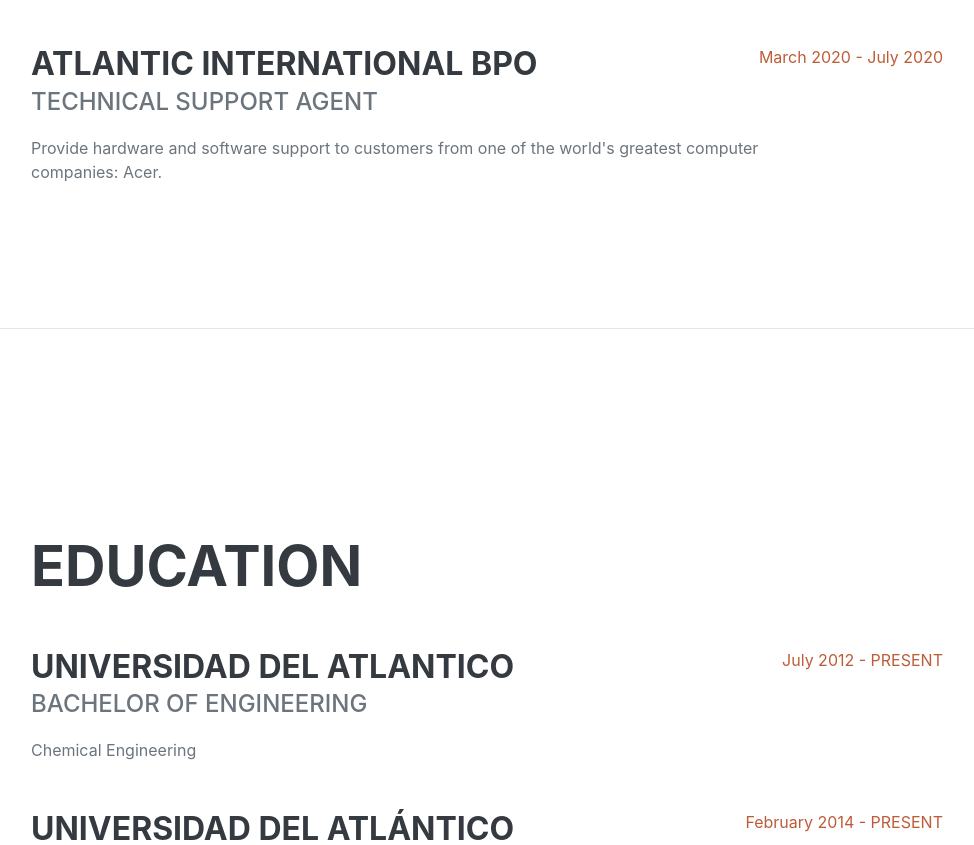
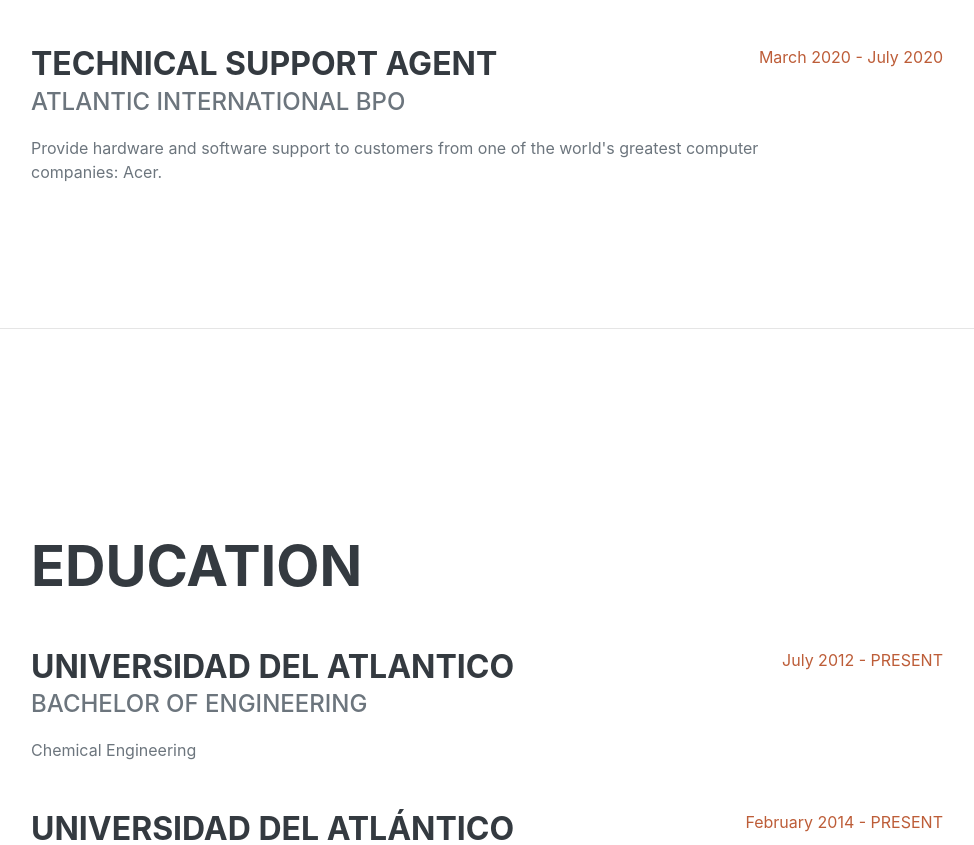
Before and after one commit to DArchemist/dandresortiz.github.io, a plain HTML site: page index.html in a window 1280 px wide. Shown: the part 1418-2263 px from the top of the page, without its empty margins (289-1263 px from the left). Drawn offline with nearby package versions, Linux system fonts and the light colour scheme; a web font is replaced by a local one.

Commit message:
fifth commit

```diff
--- a/index.html
+++ b/index.html
@@ -80,8 +80,8 @@
                     </div>
                     <div class="d-flex flex-column flex-md-row justify-content-between mb-5">
                         <div class="flex-grow-1">
-                            <h3 class="mb-0">Atlantic International BPO</h3>
-                            <div class="subheading mb-3">Technical Support Agent</div>
+                            <h3 class="mb-0">Technical Support Agent</h3>
+                            <div class="subheading mb-3">Atlantic International BPO</div>
                             <p>Provide hardware and software support to customers from one of the world's greatest computer companies: Acer.</p>
                         </div>
                         <div class="flex-shrink-0"><span class="text-primary">March 2020 - July 2020</span></div>
```
